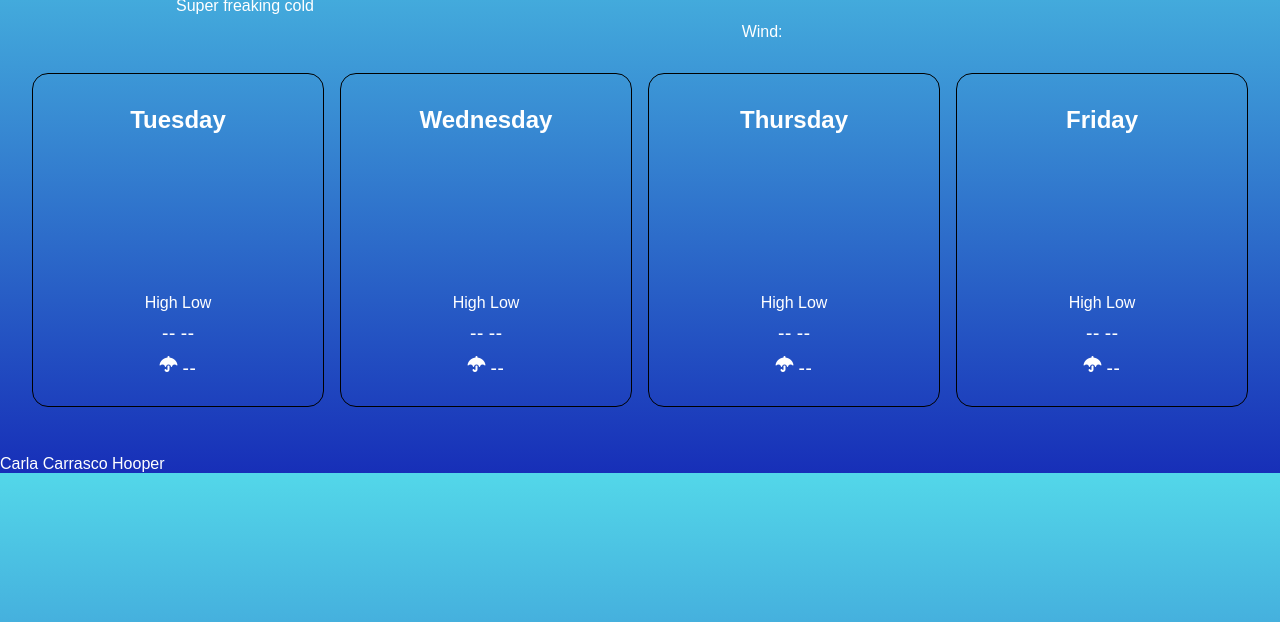
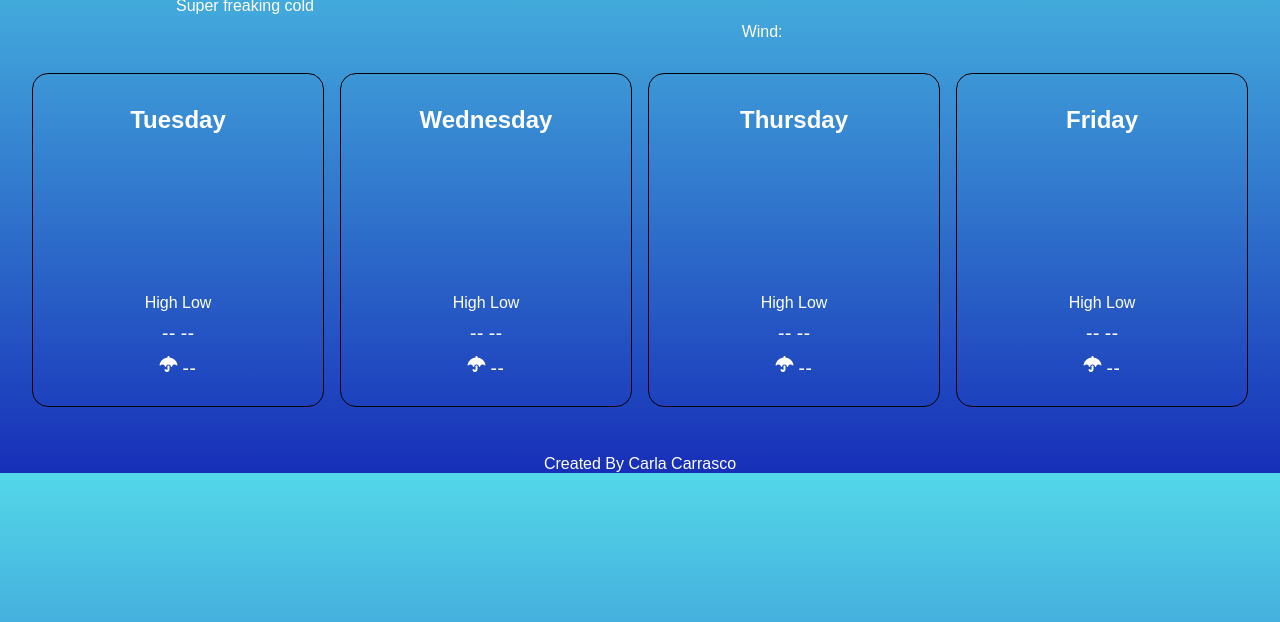
Before and after one commit to CarlaCarrasco/weather-app, a website with bundled scripts: page index.html in a window 1280 px wide. Shown: the part 172-794 px from the top of the page. Built offline with nearby package versions, Linux system fonts and the light colour scheme; no server answers.

Commit message:
align footer text

```diff
--- a/css/style.css
+++ b/css/style.css
@@ -8,9 +8,6 @@ html, body {
     height: auto;
     display: flex;
     flex-direction: column;
-    /* flex-wrap: wrap; */
-    /* justify-content: center;
-    align-items: center; */
     background: linear-gradient(rgb(83, 215, 233), rgb(23, 47, 184));
     font-family: sans-serif;
     color:white;
@@ -20,6 +17,10 @@ html body > div {
     /* these are the flex items */
     flex: 1;
   }
+
+footer {
+    text-align: center;
+}
 
 .today {
     display:flex;
--- a/index.html
+++ b/index.html
@@ -116,7 +116,7 @@
         </article>
     </div>
     <div class="footer">
-        <footer>Carla Carrasco Hooper</footer>
+        <footer>Created By Carla Carrasco</footer>
     </div>
     <!-- <script src="app.js"></script> -->
     <script src="bundle.js"></script>
```
